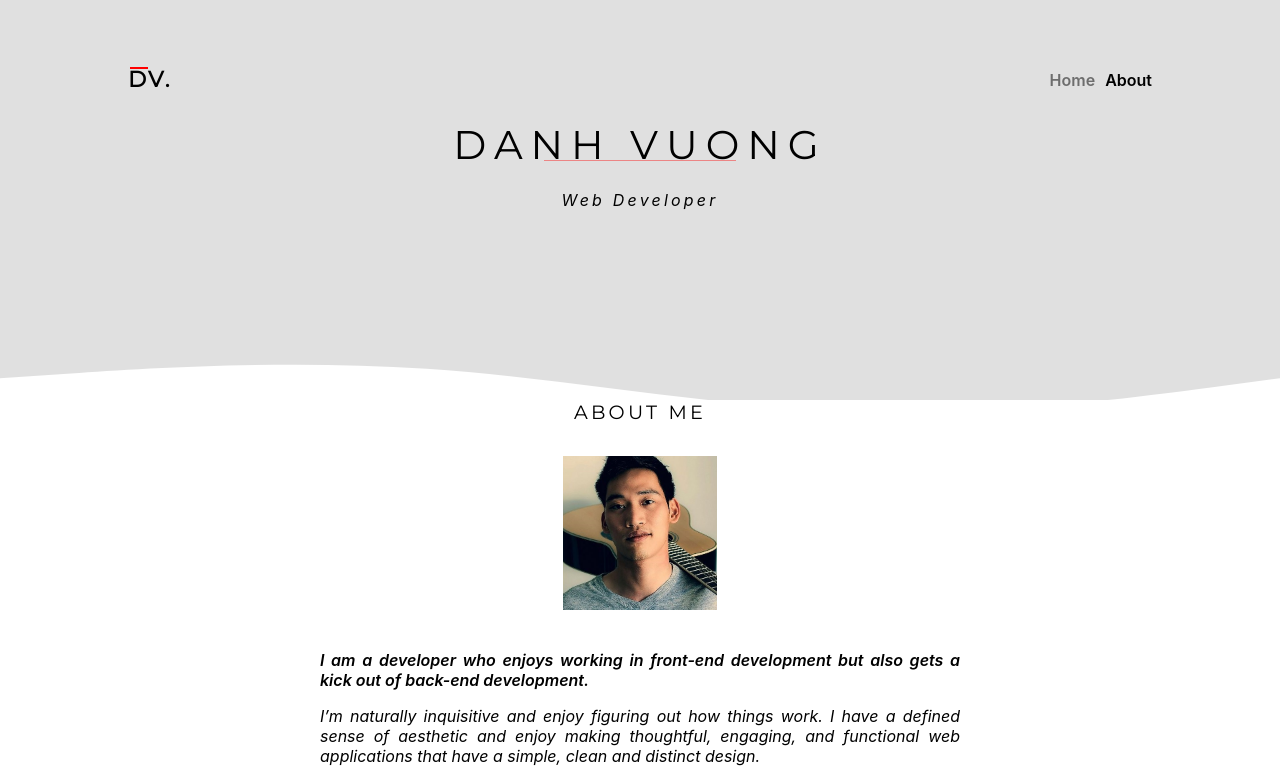
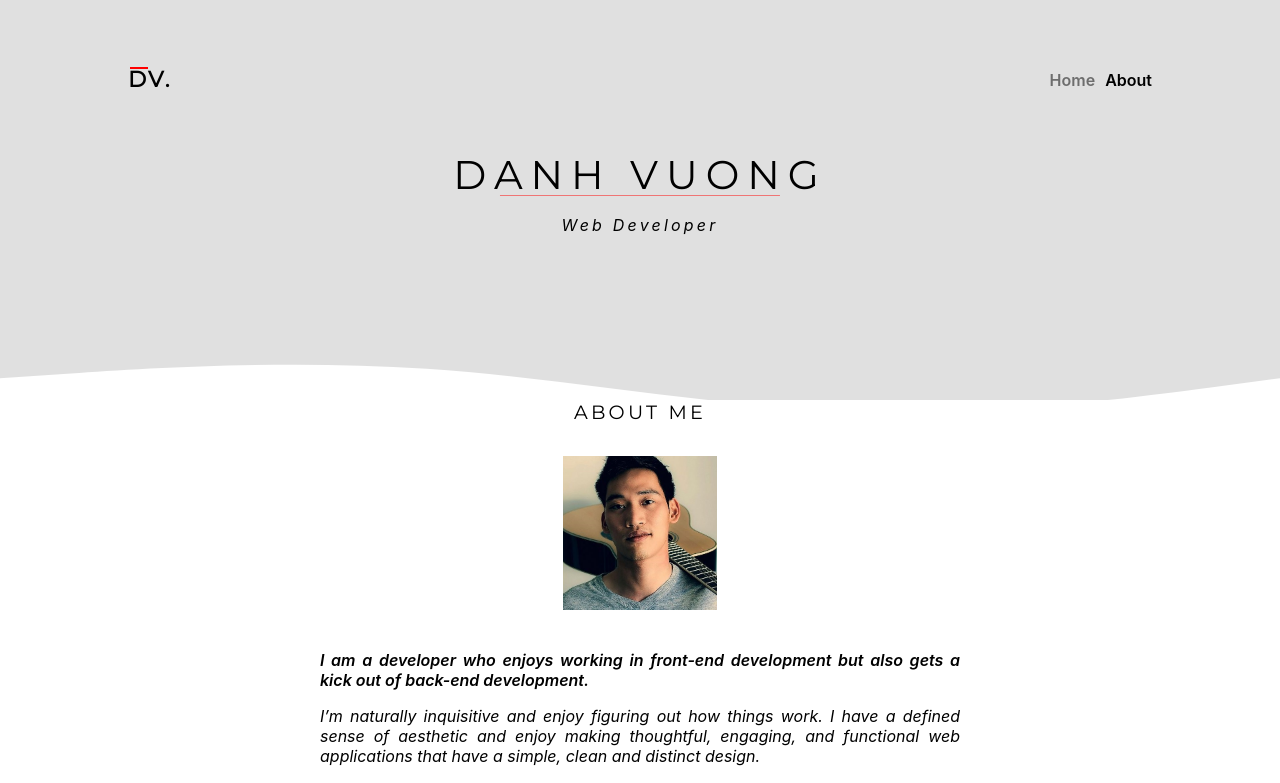
Before and after one commit to vtdanh0701/portfolio-v2, a React (Create React App) app: page /about in a window 1280 px wide. Shown: the top 783 px of the page. Built offline with nearby package versions, Linux system fonts and the light colour scheme.

Commit message:
fixed about page header

```diff
--- a/src/Page/AboutPage.css
+++ b/src/Page/AboutPage.css
@@ -17,11 +17,21 @@
     overflow: hidden;
 }
 .cover-container span{
-    position: absolute;
-    top: 30%;
+   position: relative;
+    top: 0;
     font-size: 2.5rem;
     font-family: 'Montserrat', sans-serif;
     letter-spacing: .5rem;
+}
+.cover-container span::after{
+    content: '';
+    border-bottom: 1px solid rgba(255, 0, 0, 0.479);
+    position: absolute;
+    width: 75%;
+
+    bottom: 5%;
+    left: 50%;
+    transform: translateX(-50%);
 }
 .cover-container p{
     font-style: italic;
@@ -32,12 +42,3 @@
     position: absolute;
     bottom: -30%;
 }
-.cover-container .line{
-    position: absolute;
-    top: 40%;
-    right: 50%;
-    width: 15%;
-    transform: translateX(50%);
-    height: 1px;
-    background-color: rgba(255, 0, 0, 0.404);
-}
```
